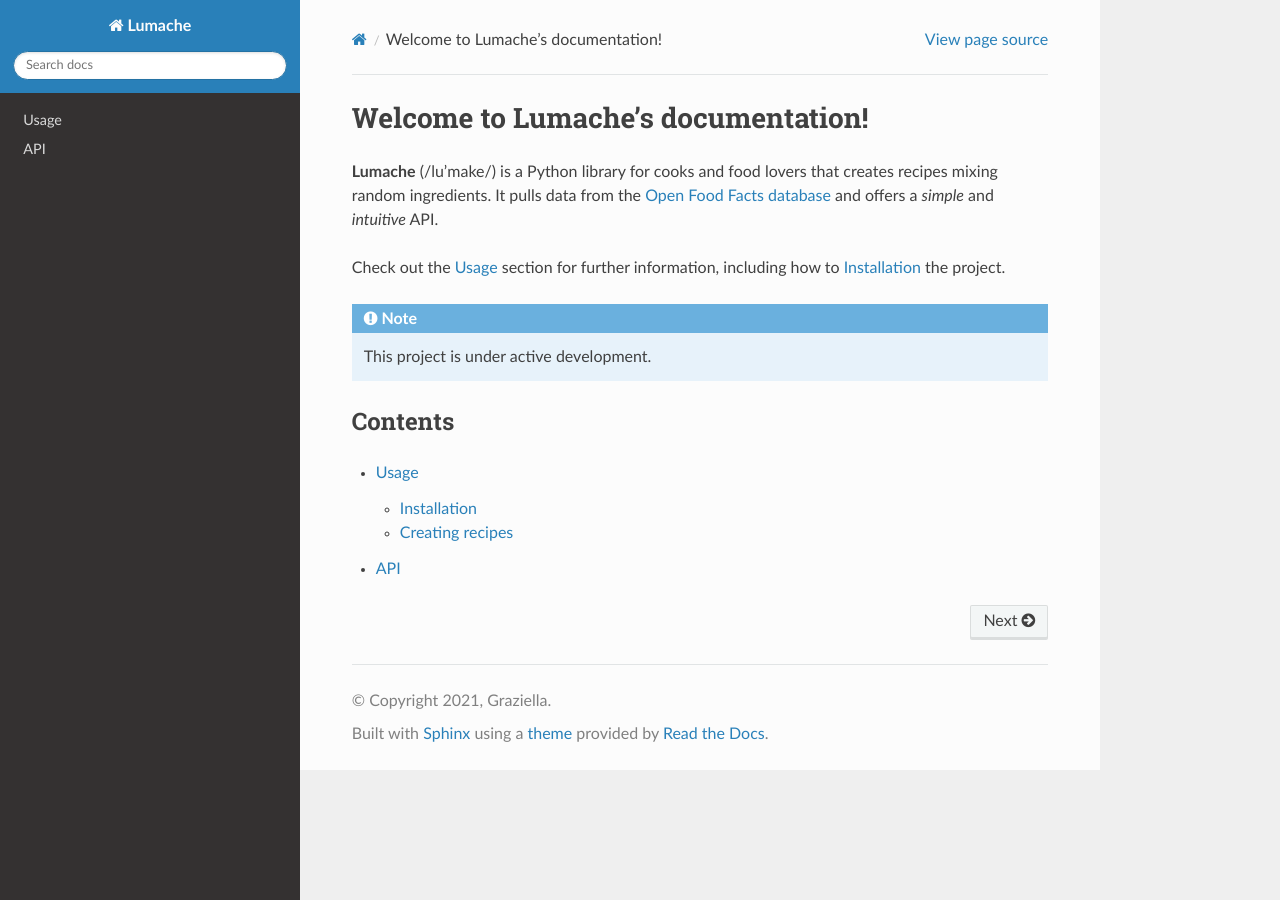
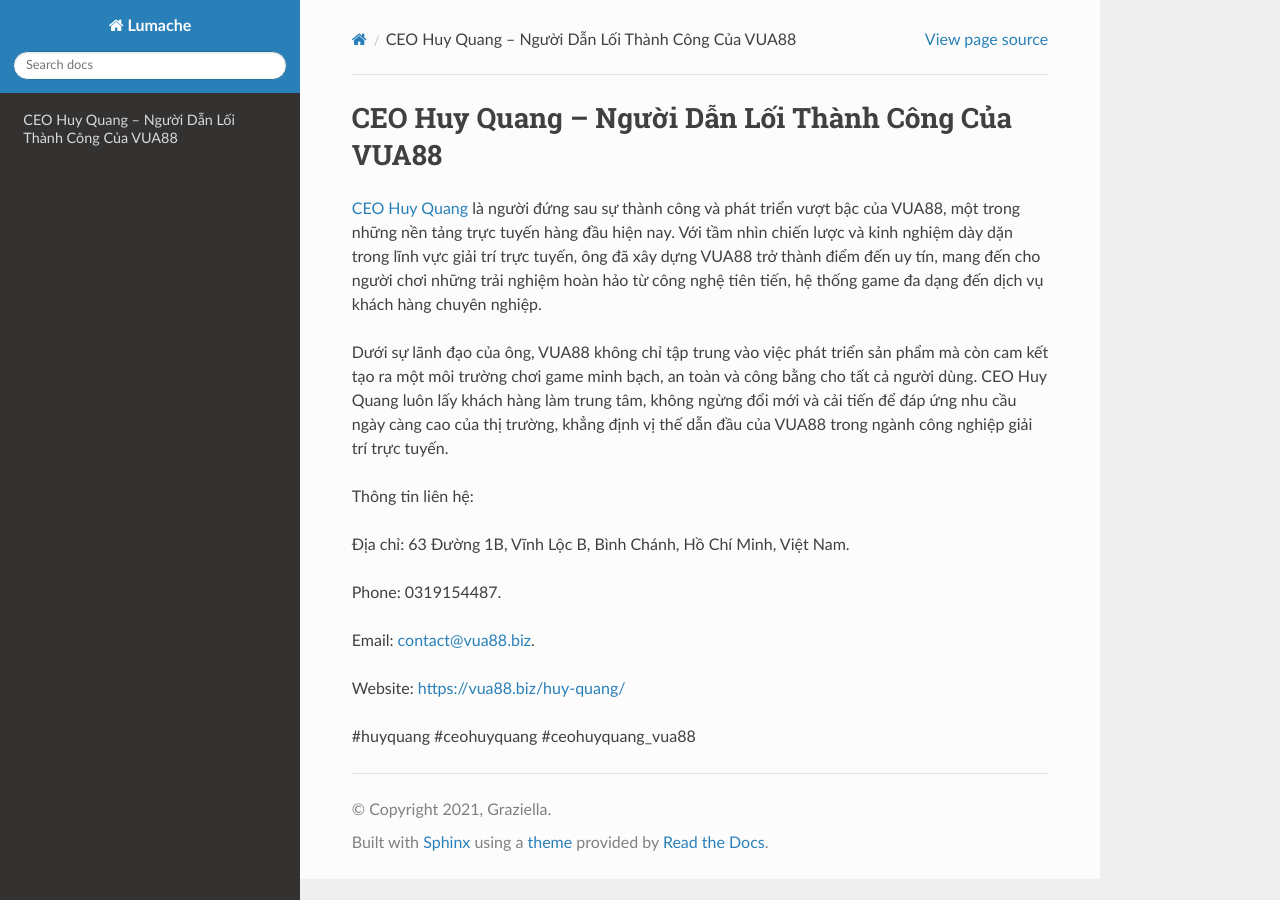
Before and after one commit to parkisngan19/ceohuyquang, a Sphinx documentation site: the page built from docs/source/index.rst, in a window 1280 px wide. Built offline with Sphinx 7.4.7 and the Read the Docs theme 3.1.0, drawn with Linux system fonts in a browser that asks for light colours.

Commit message:
Update index.rst

```diff
--- a/docs/source/index.rst
+++ b/docs/source/index.rst
@@ -1,22 +1,18 @@
-Welcome to Lumache's documentation!
+CEO Huy Quang – Người Dẫn Lối Thành Công Của VUA88
 ===================================
 
-**Lumache** (/lu'make/) is a Python library for cooks and food lovers
-that creates recipes mixing random ingredients.
-It pulls data from the `Open Food Facts database <https://world.openfoodfacts.org/>`_
-and offers a *simple* and *intuitive* API.
+`CEO Huy Quang <https://vua88.biz/huy-quang/>`_ là người đứng sau sự thành công và phát triển vượt bậc của VUA88, một trong những nền tảng trực tuyến hàng đầu hiện nay. Với tầm nhìn chiến lược và kinh nghiệm dày dặn trong lĩnh vực giải trí trực tuyến, ông đã xây dựng VUA88 trở thành điểm đến uy tín, mang đến cho người chơi những trải nghiệm hoàn hảo từ công nghệ tiên tiến, hệ thống game đa dạng đến dịch vụ khách hàng chuyên nghiệp.
 
-Check out the :doc:`usage` section for further information, including
-how to :ref:`installation` the project.
+Dưới sự lãnh đạo của ông, VUA88 không chỉ tập trung vào việc phát triển sản phẩm mà còn cam kết tạo ra một môi trường chơi game minh bạch, an toàn và công bằng cho tất cả người dùng. CEO Huy Quang luôn lấy khách hàng làm trung tâm, không ngừng đổi mới và cải tiến để đáp ứng nhu cầu ngày càng cao của thị trường, khẳng định vị thế dẫn đầu của VUA88 trong ngành công nghiệp giải trí trực tuyến.
 
-.. note::
+Thông tin liên hệ:
 
-   This project is under active development.
+Địa chỉ: 63 Đường 1B, Vĩnh Lộc B, Bình Chánh, Hồ Chí Minh, Việt Nam.
 
-Contents
---------
+Phone: 0319154487.
 
-.. toctree::
+Email: contact@vua88.biz.
 
-   usage
-   api
+Website: https://vua88.biz/huy-quang/
+
+#huyquang #ceohuyquang #ceohuyquang_vua88
```
